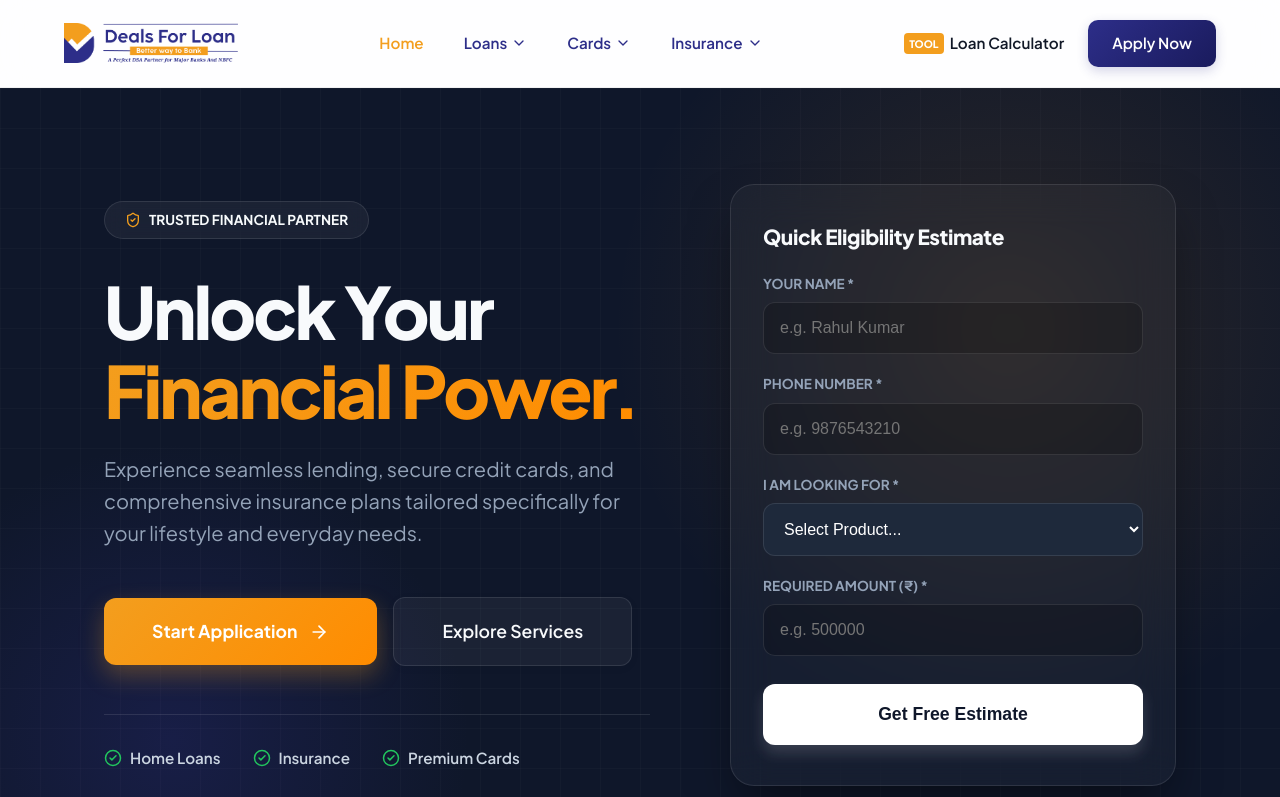
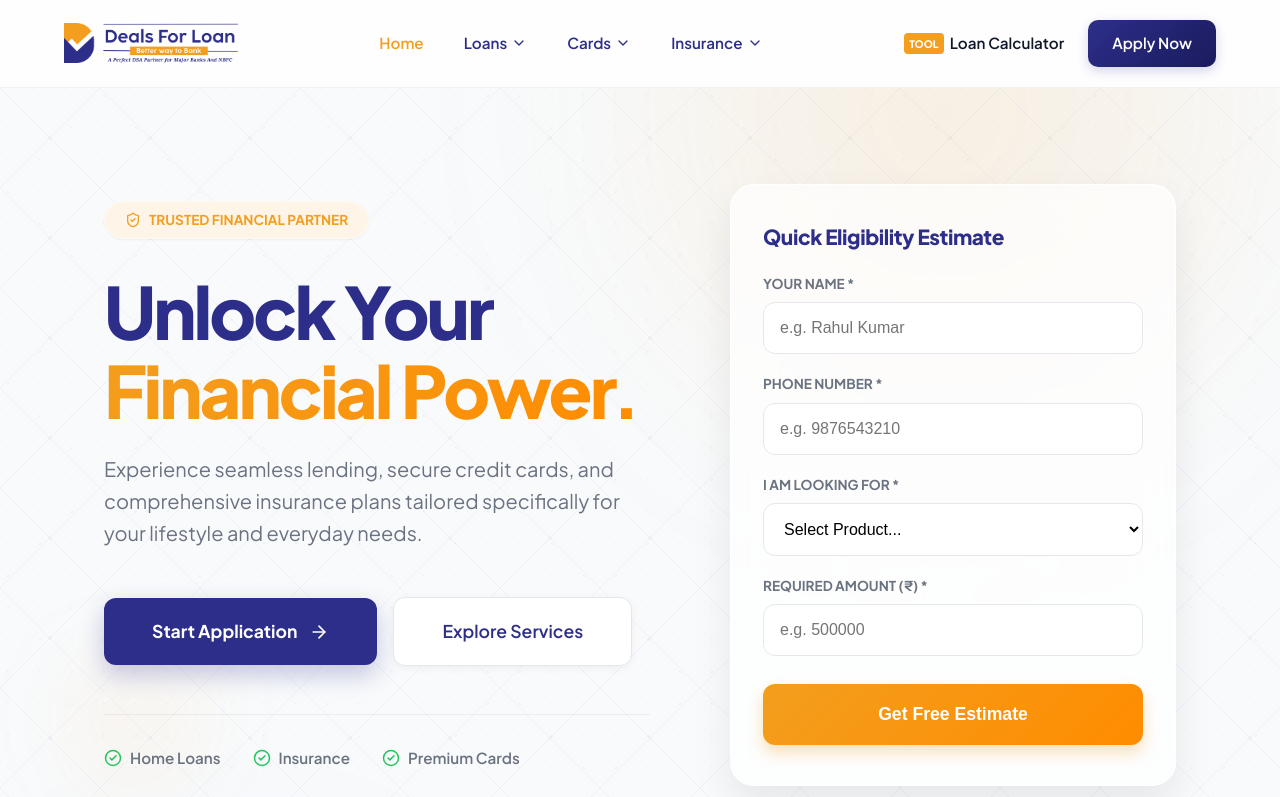
Before and after one commit to KiranSakthivelA/DealsForLoanPreview, a React (Vite) app: page / in a window 1280 px wide. Shown: the top 797 px of the page. Built offline with nearby package versions, Linux system fonts and the light colour scheme.

Commit message:
style: revert hero section to light theme while preserving layout

```diff
--- a/src/pages/LandingPage.jsx
+++ b/src/pages/LandingPage.jsx
@@ -87,70 +87,63 @@ export default function LandingPage() {
         <rect width="100%" height="100%" fill="url(#geometric-pattern)" />
       </svg>
 
-      {/* Hero Section & Quick Estimate Form - High End Fintech Dark Theme */}
-      <section className="hero-section" style={{ position: 'relative', zIndex: 1, display: 'flex', alignItems: 'center', justifyContent: 'center', minHeight: '90vh', padding: '6rem 1rem', backgroundColor: '#0f172a', overflow: 'hidden' }}>
-
-        {/* Subtle Background Glow Orbs */}
-        <div style={{ position: 'absolute', top: '-20%', right: '-10%', width: '800px', height: '800px', background: 'radial-gradient(circle, rgba(243, 158, 30, 0.12) 0%, rgba(15, 23, 42, 0) 70%)', borderRadius: '50%', zIndex: 0 }}></div>
-        <div style={{ position: 'absolute', bottom: '-20%', left: '-10%', width: '600px', height: '600px', background: 'radial-gradient(circle, rgba(45, 46, 137, 0.3) 0%, rgba(15, 23, 42, 0) 70%)', borderRadius: '50%', zIndex: 0 }}></div>
-
-        {/* Abstract Grid Lines */}
-        <div style={{ position: 'absolute', top: 0, left: 0, width: '100%', height: '100%', backgroundImage: 'linear-gradient(rgba(255,255,255,0.02) 1px, transparent 1px), linear-gradient(90deg, rgba(255,255,255,0.02) 1px, transparent 1px)', backgroundSize: '40px 40px', zIndex: 0 }}></div>
+      {/* Hero Section & Quick Estimate Form - Light Theme */}
+      <section className="hero-section" style={{ position: 'relative', zIndex: 1, display: 'flex', alignItems: 'center', justifyContent: 'center', minHeight: '90vh', padding: '6rem 1rem' }}>
 
         <div className="container" style={{ position: 'relative', maxWidth: '1200px', margin: '0 auto', display: 'flex', alignItems: 'center', gap: '5rem', flexWrap: 'wrap', zIndex: 1 }}>
 
           {/* Left Text Block */}
           <div style={{ flex: '1 1 500px', textAlign: 'left' }}>
-            <div style={{ display: 'inline-flex', alignItems: 'center', gap: '0.5rem', backgroundColor: 'rgba(255, 255, 255, 0.05)', color: '#f8fafc', padding: '0.5rem 1.25rem', borderRadius: '99px', fontSize: '0.85rem', fontWeight: 700, marginBottom: '2rem', border: '1px solid rgba(255, 255, 255, 0.1)', backdropFilter: 'blur(10px)' }}>
-              <ShieldCheck size={16} color="#f39e1e" /> TRUSTED FINANCIAL PARTNER
+            <div style={{ display: 'inline-flex', alignItems: 'center', gap: '0.5rem', backgroundColor: 'var(--primary-lighter)', color: 'var(--primary-color)', padding: '0.5rem 1.25rem', borderRadius: '99px', fontSize: '0.85rem', fontWeight: 700, marginBottom: '2rem', border: '1px solid rgba(255,255,255,0.5)', boxShadow: 'var(--shadow-sm)' }}>
+              <ShieldCheck size={16} color="var(--primary-color)" /> TRUSTED FINANCIAL PARTNER
             </div>
 
-            <h1 className="hero-title" style={{ color: '#f8fafc', marginBottom: '1.5rem', lineHeight: '1.1', letterSpacing: '-0.04em', fontSize: '4.5rem', fontWeight: 800 }}>
+            <h1 className="hero-title" style={{ color: 'var(--accent-color)', marginBottom: '1.5rem', lineHeight: '1.1', letterSpacing: '-0.04em', fontSize: '4.5rem', fontWeight: 800 }}>
               Unlock Your <br className="mobile-hide-br" />
-              <span style={{ background: 'linear-gradient(135deg, #f39e1e 0%, #ff8c00 100%)', WebkitBackgroundClip: 'text', WebkitTextFillColor: 'transparent' }}>Financial Power.</span>
+              <span className="gradient-text">Financial Power.</span>
             </h1>
 
-            <p style={{ fontSize: '1.25rem', color: '#94a3b8', marginBottom: '3rem', lineHeight: '1.6' }}>
+            <p style={{ fontSize: '1.25rem', color: 'var(--text-secondary)', marginBottom: '3rem', lineHeight: '1.6' }}>
               Experience seamless lending, secure credit cards, and comprehensive insurance plans tailored specifically for your lifestyle and everyday needs.
             </p>
 
             <div style={{ display: 'flex', gap: '1rem', alignItems: 'center', flexWrap: 'wrap', marginBottom: '3rem' }}>
-              <Link to="/apply" className="btn" style={{ background: 'linear-gradient(135deg, #f39e1e 0%, #ff8c00 100%)', color: 'white', padding: '1.25rem 3rem', fontSize: '1.1rem', borderRadius: '12px', display: 'inline-flex', alignItems: 'center', gap: '0.75rem', boxShadow: '0 10px 25px rgba(243, 158, 30, 0.3)', transition: 'all 0.3s', fontWeight: 700, border: 'none' }} onMouseOver={e => {e.currentTarget.style.transform = 'translateY(-4px)'; e.currentTarget.style.boxShadow = '0 15px 35px rgba(243, 158, 30, 0.4)';}} onMouseOut={e => {e.currentTarget.style.transform = 'translateY(0)'; e.currentTarget.style.boxShadow = '0 10px 25px rgba(243, 158, 30, 0.3)';}}>
+              <Link to="/apply" className="btn" style={{ background: 'var(--accent-color)', color: 'white', padding: '1.25rem 3rem', fontSize: '1.1rem', borderRadius: '12px', display: 'inline-flex', alignItems: 'center', gap: '0.75rem', boxShadow: '0 10px 25px rgba(45, 46, 137, 0.25)', transition: 'all 0.3s', fontWeight: 700, border: 'none' }} onMouseOver={e => {e.currentTarget.style.transform = 'translateY(-4px)'; e.currentTarget.style.boxShadow = '0 15px 35px rgba(45, 46, 137, 0.4)';}} onMouseOut={e => {e.currentTarget.style.transform = 'translateY(0)'; e.currentTarget.style.boxShadow = '0 10px 25px rgba(45, 46, 137, 0.25)';}}>
                 Start Application <ArrowRight size={20} />
               </Link>
-              <Link to="#services" className="btn btn-secondary" style={{ padding: '1.25rem 3rem', fontSize: '1.1rem', borderRadius: '12px', display: 'inline-flex', alignItems: 'center', fontWeight: 600, background: 'rgba(255,255,255,0.05)', color: '#f8fafc', border: '1px solid rgba(255,255,255,0.1)', transition: 'all 0.3s' }} onMouseOver={e => {e.currentTarget.style.background = 'rgba(255,255,255,0.1)'}} onMouseOut={e => {e.currentTarget.style.background = 'rgba(255,255,255,0.05)'}}>
+              <Link to="#services" className="btn btn-secondary" style={{ padding: '1.25rem 3rem', fontSize: '1.1rem', borderRadius: '12px', display: 'inline-flex', alignItems: 'center', fontWeight: 600, background: 'white', color: 'var(--accent-color)' }}>
                 Explore Services
               </Link>
             </div>
 
-            {/* Trust Indicators replacing pills */}
-            <div style={{ display: 'flex', gap: '2rem', alignItems: 'center', flexWrap: 'wrap', borderTop: '1px solid rgba(255,255,255,0.1)', paddingTop: '2rem' }}>
-              <div style={{ display: 'flex', alignItems: 'center', gap: '0.5rem', color: '#cbd5e1', fontSize: '0.95rem', fontWeight: 600 }}>
+            {/* Trust Indicators */}
+            <div style={{ display: 'flex', gap: '2rem', alignItems: 'center', flexWrap: 'wrap', borderTop: '1px solid rgba(0,0,0,0.05)', paddingTop: '2rem' }}>
+              <div style={{ display: 'flex', alignItems: 'center', gap: '0.5rem', color: 'var(--text-secondary)', fontSize: '0.95rem', fontWeight: 600 }}>
                 <CheckCircle2 size={18} color="#22c55e" /> Home Loans
               </div>
-              <div style={{ display: 'flex', alignItems: 'center', gap: '0.5rem', color: '#cbd5e1', fontSize: '0.95rem', fontWeight: 600 }}>
+              <div style={{ display: 'flex', alignItems: 'center', gap: '0.5rem', color: 'var(--text-secondary)', fontSize: '0.95rem', fontWeight: 600 }}>
                 <CheckCircle2 size={18} color="#22c55e" /> Insurance
               </div>
-              <div style={{ display: 'flex', alignItems: 'center', gap: '0.5rem', color: '#cbd5e1', fontSize: '0.95rem', fontWeight: 600 }}>
+              <div style={{ display: 'flex', alignItems: 'center', gap: '0.5rem', color: 'var(--text-secondary)', fontSize: '0.95rem', fontWeight: 600 }}>
                 <CheckCircle2 size={18} color="#22c55e" /> Premium Cards
               </div>
             </div>
           </div>
 
-          {/* Right Form Block - Dark Glassmorphism */}
+          {/* Right Form Block - Light Glassmorphism */}
           <div style={{ flex: '1 1 400px', position: 'relative' }}>
             <div style={{
-              background: 'rgba(255, 255, 255, 0.03)',
+              background: 'rgba(255, 255, 255, 0.7)',
               backdropFilter: 'blur(20px)',
               WebkitBackdropFilter: 'blur(20px)',
-              border: '1px solid rgba(255, 255, 255, 0.1)',
+              border: '1px solid rgba(255, 255, 255, 0.9)',
               borderRadius: '24px',
               padding: '2.5rem 2rem',
-              boxShadow: '0 25px 50px -12px rgba(0, 0, 0, 0.5)',
+              boxShadow: '0 20px 40px rgba(0, 0, 0, 0.08)',
               position: 'relative',
               zIndex: 10
             }}>
-              <h3 style={{ fontSize: '1.3rem', color: '#f8fafc', marginBottom: '1.5rem', fontWeight: 800 }}>Quick Eligibility Estimate</h3>
+              <h3 style={{ fontSize: '1.3rem', color: 'var(--accent-color)', marginBottom: '1.5rem', fontWeight: 800 }}>Quick Eligibility Estimate</h3>
               <form onSubmit={(e) => {
                 e.preventDefault();
                 const name = e.target.name.value;
@@ -171,16 +164,16 @@ export default function LandingPage() {
 
                 <div style={{ display: 'flex', flexDirection: 'column', gap: '1.25rem' }}>
                   <div style={{ textAlign: 'left' }}>
-                    <label style={{ display: 'block', fontSize: '0.85rem', fontWeight: 700, color: '#94a3b8', marginBottom: '0.5rem', textTransform: 'uppercase' }}>Your Name *</label>
-                    <input type="text" name="name" required placeholder="e.g. Rahul Kumar" style={{ width: '100%', padding: '1rem', borderRadius: '12px', border: '1px solid rgba(255,255,255,0.1)', backgroundColor: 'rgba(0,0,0,0.2)', color: 'white', fontSize: '1rem', fontWeight: 500, outline: 'none', transition: 'border 0.3s' }} onFocus={e => e.target.style.borderColor = '#f39e1e'} onBlur={e => e.target.style.borderColor = 'rgba(255,255,255,0.1)'} />
+                    <label style={{ display: 'block', fontSize: '0.85rem', fontWeight: 700, color: 'var(--text-secondary)', marginBottom: '0.5rem', textTransform: 'uppercase' }}>Your Name *</label>
+                    <input type="text" name="name" required placeholder="e.g. Rahul Kumar" style={{ width: '100%', padding: '1rem', borderRadius: '12px', border: '1px solid var(--border-color)', backgroundColor: 'white', fontSize: '1rem', fontWeight: 500, outline: 'none', transition: 'border 0.3s' }} onFocus={e => e.target.style.borderColor = 'var(--primary-color)'} onBlur={e => e.target.style.borderColor = 'var(--border-color)'} />
                   </div>
                   <div style={{ textAlign: 'left' }}>
-                    <label style={{ display: 'block', fontSize: '0.85rem', fontWeight: 700, color: '#94a3b8', marginBottom: '0.5rem', textTransform: 'uppercase' }}>Phone Number *</label>
-                    <input type="tel" name="phone" required placeholder="e.g. 9876543210" style={{ width: '100%', padding: '1rem', borderRadius: '12px', border: '1px solid rgba(255,255,255,0.1)', backgroundColor: 'rgba(0,0,0,0.2)', color: 'white', fontSize: '1rem', fontWeight: 500, outline: 'none', transition: 'border 0.3s' }} onFocus={e => e.target.style.borderColor = '#f39e1e'} onBlur={e => e.target.style.borderColor = 'rgba(255,255,255,0.1)'} />
+                    <label style={{ display: 'block', fontSize: '0.85rem', fontWeight: 700, color: 'var(--text-secondary)', marginBottom: '0.5rem', textTransform: 'uppercase' }}>Phone Number *</label>
+                    <input type="tel" name="phone" required placeholder="e.g. 9876543210" style={{ width: '100%', padding: '1rem', borderRadius: '12px', border: '1px solid var(--border-color)', backgroundColor: 'white', fontSize: '1rem', fontWeight: 500, outline: 'none', transition: 'border 0.3s' }} onFocus={e => e.target.style.borderColor = 'var(--primary-color)'} onBlur={e => e.target.style.borderColor = 'var(--border-color)'} />
                   </div>
                   <div style={{ textAlign: 'left' }}>
-                    <label style={{ display: 'block', fontSize: '0.85rem', fontWeight: 700, color: '#94a3b8', marginBottom: '0.5rem', textTransform: 'uppercase' }}>I am looking for *</label>
-                    <select name="service" required style={{ width: '100%', padding: '1rem', borderRadius: '12px', border: '1px solid rgba(255,255,255,0.1)', backgroundColor: '#1e293b', color: 'white', fontSize: '1rem', fontWeight: 500, outline: 'none', transition: 'border 0.3s' }} onFocus={e => e.target.style.borderColor = '#f39e1e'} onBlur={e => e.target.style.borderColor = 'rgba(255,255,255,0.1)'}>
+                    <label style={{ display: 'block', fontSize: '0.85rem', fontWeight: 700, color: 'var(--text-secondary)', marginBottom: '0.5rem', textTransform: 'uppercase' }}>I am looking for *</label>
+                    <select name="service" required style={{ width: '100%', padding: '1rem', borderRadius: '12px', border: '1px solid var(--border-color)', backgroundColor: 'white', fontSize: '1rem', fontWeight: 500, outline: 'none', transition: 'border 0.3s' }} onFocus={e => e.target.style.borderColor = 'var(--primary-color)'} onBlur={e => e.target.style.borderColor = 'var(--border-color)'}>
                       <option value="" disabled selected>Select Product...</option>
                       {LOAN_TYPES.map(type => (
                         <option key={type} value={type}>{type}</option>
@@ -190,12 +183,12 @@ export default function LandingPage() {
                     </select>
                   </div>
                   <div style={{ textAlign: 'left' }}>
-                    <label style={{ display: 'block', fontSize: '0.85rem', fontWeight: 700, color: '#94a3b8', marginBottom: '0.5rem', textTransform: 'uppercase' }}>Required Amount (₹) *</label>
-                    <input type="number" name="amount" required placeholder="e.g. 500000" style={{ width: '100%', padding: '1rem', borderRadius: '12px', border: '1px solid rgba(255,255,255,0.1)', backgroundColor: 'rgba(0,0,0,0.2)', color: 'white', fontSize: '1rem', fontWeight: 500, outline: 'none', transition: 'border 0.3s' }} onFocus={e => e.target.style.borderColor = '#f39e1e'} onBlur={e => e.target.style.borderColor = 'rgba(255,255,255,0.1)'} />
+                    <label style={{ display: 'block', fontSize: '0.85rem', fontWeight: 700, color: 'var(--text-secondary)', marginBottom: '0.5rem', textTransform: 'uppercase' }}>Required Amount (₹) *</label>
+                    <input type="number" name="amount" required placeholder="e.g. 500000" style={{ width: '100%', padding: '1rem', borderRadius: '12px', border: '1px solid var(--border-color)', backgroundColor: 'white', fontSize: '1rem', fontWeight: 500, outline: 'none', transition: 'border 0.3s' }} onFocus={e => e.target.style.borderColor = 'var(--primary-color)'} onBlur={e => e.target.style.borderColor = 'var(--border-color)'} />
                   </div>
                 </div>
 
-                <button type="submit" style={{ marginTop: '0.5rem', width: '100%', padding: '1.25rem 2rem', borderRadius: '12px', border: 'none', background: 'white', color: '#0f172a', fontSize: '1.1rem', fontWeight: 800, cursor: 'pointer', transition: 'all 0.3s', boxShadow: '0 8px 15px rgba(255, 255, 255, 0.15)' }} onMouseOver={e => e.currentTarget.style.transform = 'translateY(-2px)'} onMouseOut={e => e.currentTarget.style.transform = 'translateY(0)'}>
+                <button type="submit" style={{ marginTop: '0.5rem', width: '100%', padding: '1.25rem 2rem', borderRadius: '12px', border: 'none', background: 'linear-gradient(135deg, var(--primary-color) 0%, #ff8c00 100%)', color: 'white', fontSize: '1.1rem', fontWeight: 800, cursor: 'pointer', transition: 'all 0.3s', boxShadow: '0 8px 15px rgba(243, 158, 30, 0.3)' }} onMouseOver={e => e.currentTarget.style.transform = 'translateY(-2px)'} onMouseOut={e => e.currentTarget.style.transform = 'translateY(0)'}>
                   Get Free Estimate
                 </button>
               </form>
```
